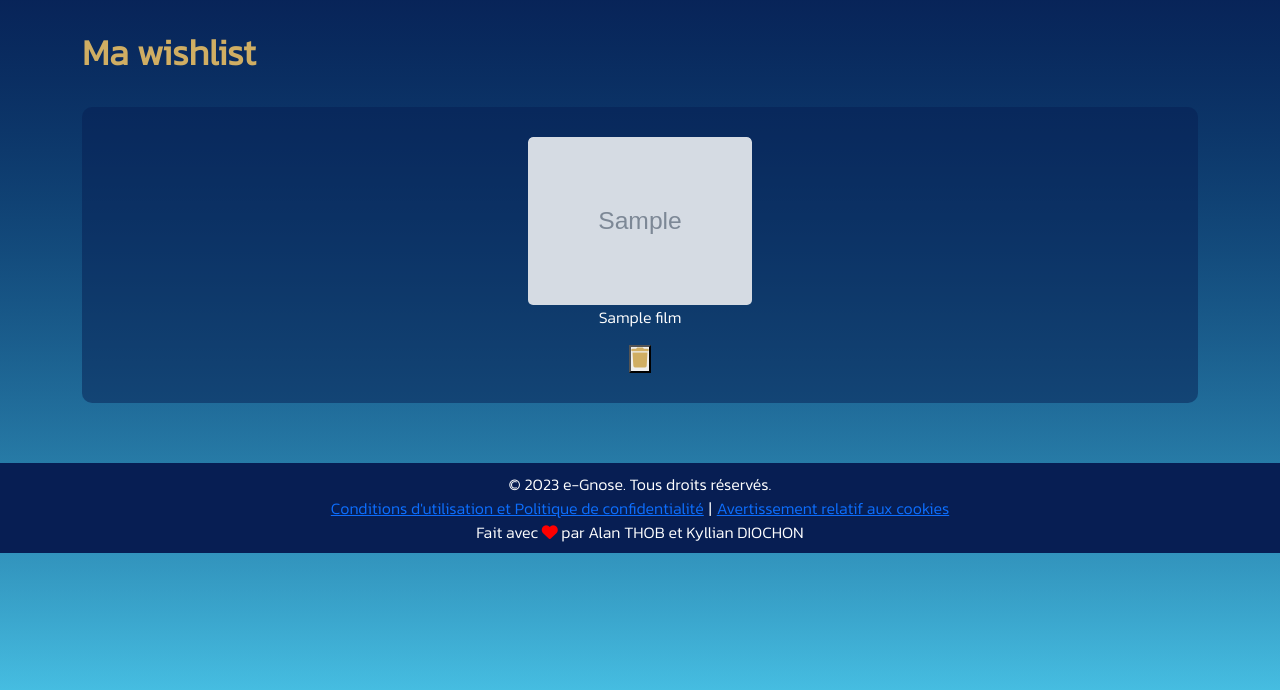
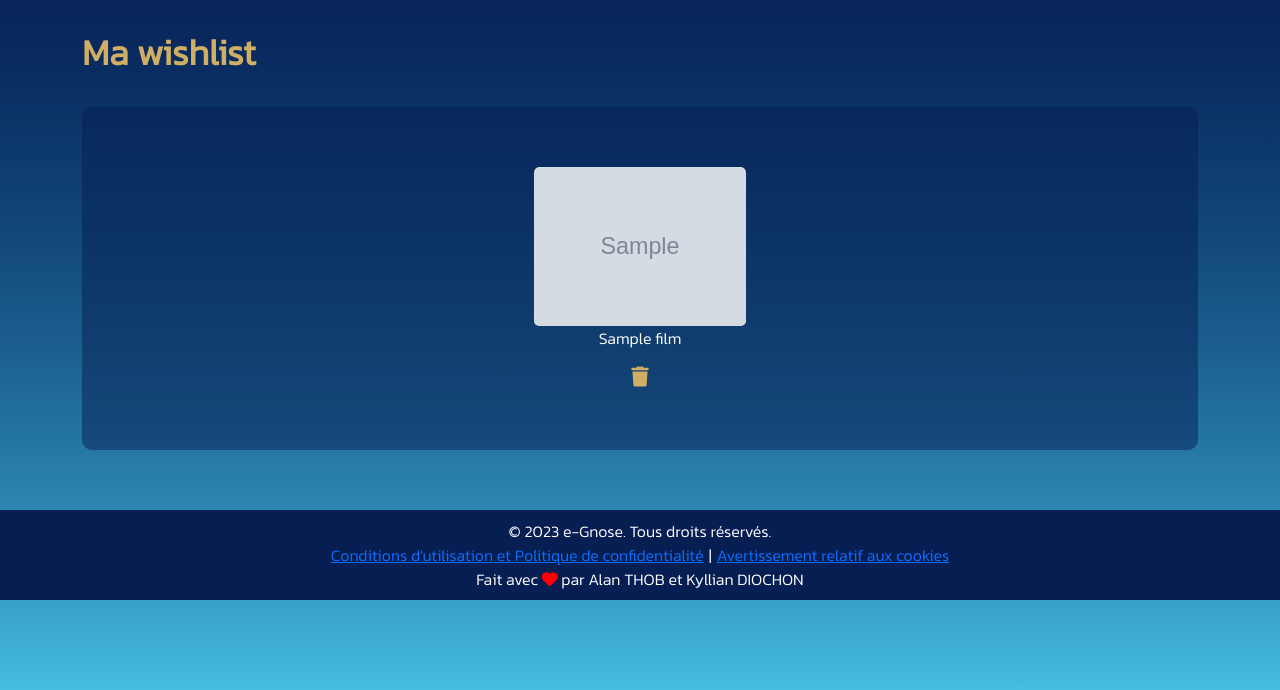
Before and after one commit to alan-thob/E-Gnose, a PHP site: page /view/wishlist.php in a window 1280 px wide. Shown: the part 54-744 px from the top of the page. Run offline with PHP 8.4, Linux system fonts and the light colour scheme; the visitor is signed in with stand-in values (Sample User, id 1); tables that the repository leaves empty or names only in its code hold one stand-in row (values such as "Sample post"); grey boxes marked "Sample" are stand-in pictures; some libraries are stand-ins or nearby versions.

Commit message:
Update UI

```diff
--- a/assets/css/wishlist.css
+++ b/assets/css/wishlist.css
@@ -48,6 +48,7 @@
     display: flex;
     flex-direction: column;
     border-radius: 10px;
+    padding: 30px 30px;
 }
 
 .user_infos--container .subscribe__btn {
@@ -106,6 +107,11 @@
     border-radius: 5px; /* ajouter des bords arrondis */
 }
 
+form button {
+    background: transparent;
+    border: none;
+}
+
 .delete-btn i {
     font-size: 20px;
     color: #bd9e5a;
--- a/view/wishlist.php
+++ b/view/wishlist.php
@@ -102,7 +102,6 @@
                         <div class="ligne">
                     <?php endif; ?>
                     <div class="film">
-                        <!-- /!\ Lien a changer au clic sur l'image du média /!\ -->
                         <a href="../view/content.php?id=<?php echo $row['id_film'] ?>"><img src="<?php echo $row['film_cover_image']; ?>" alt="<?php echo $row['film_titre']; ?>"></a>
                         <p><?php echo $row['film_titre']; ?></p>
                         <form id="wishlist-form" method="POST" action="">
```
